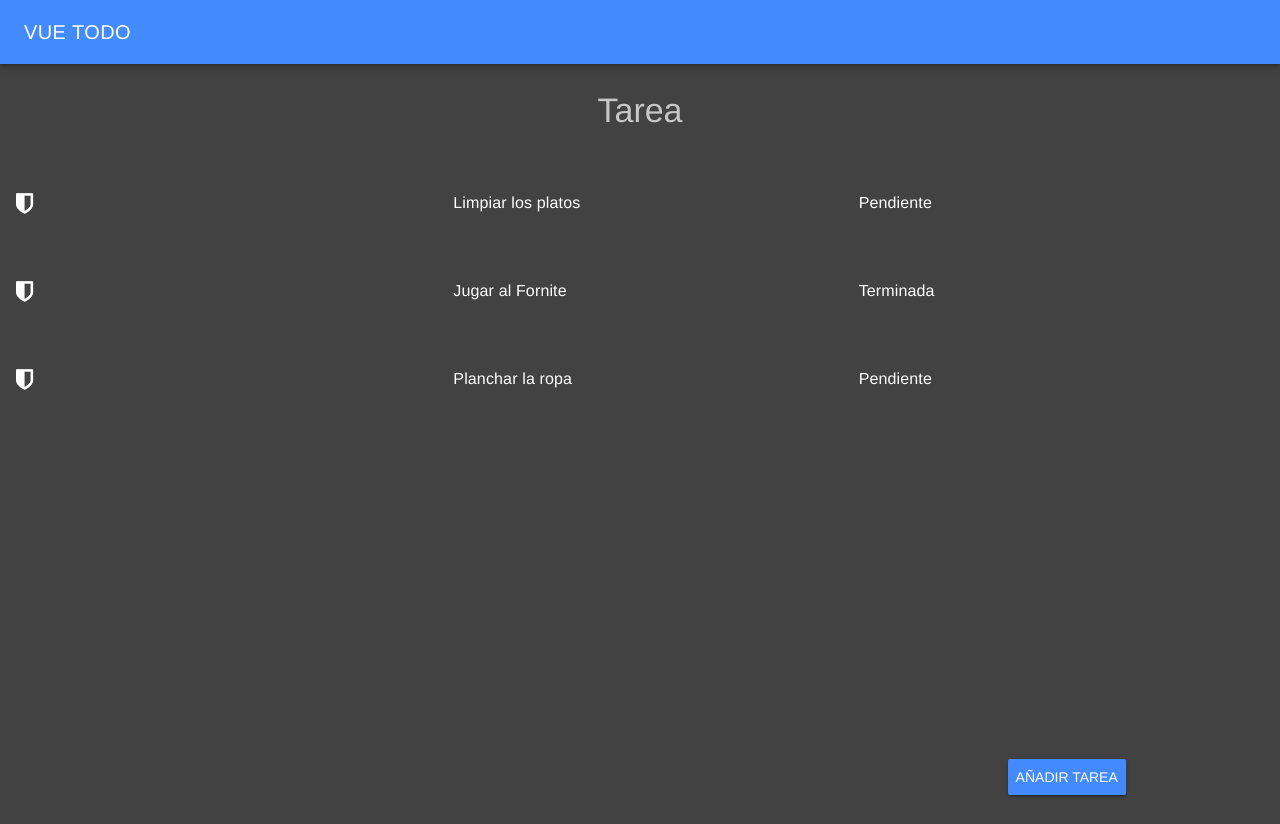
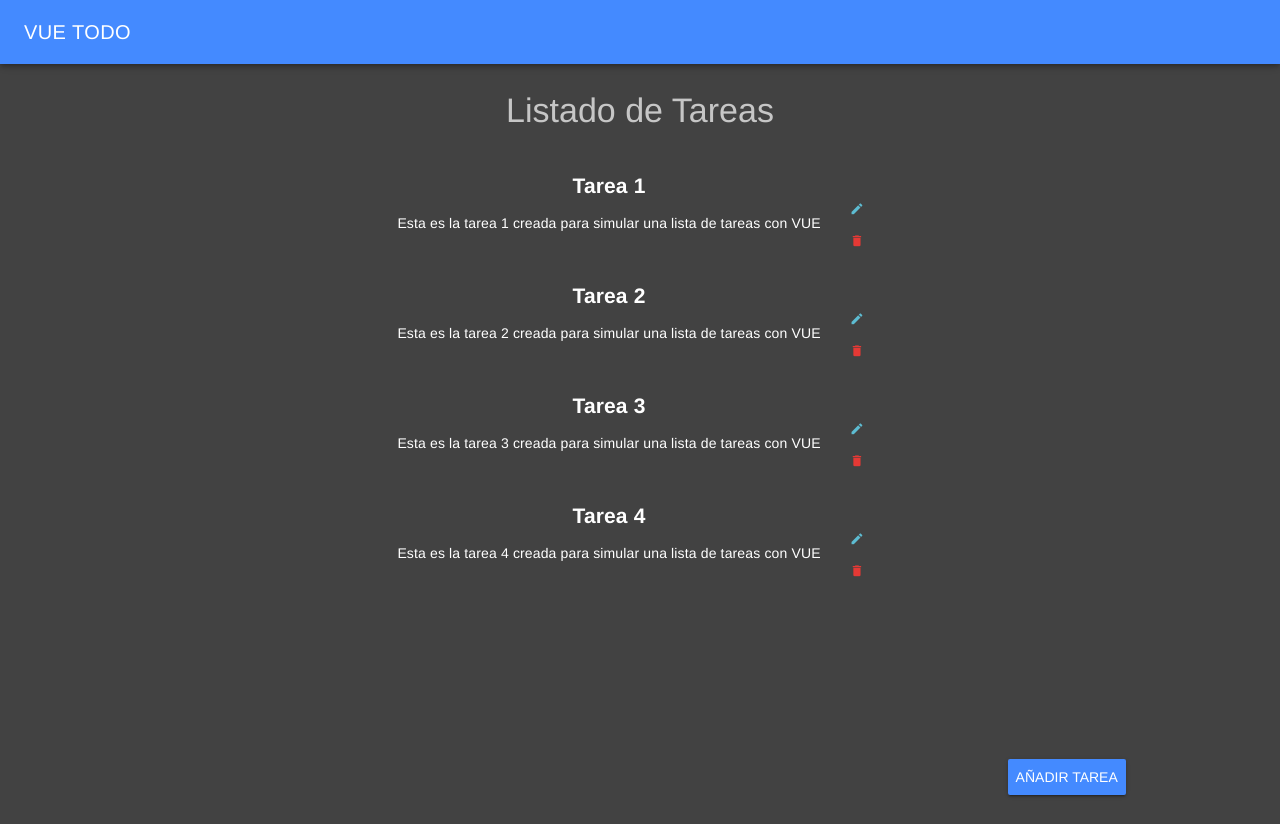
Before and after one commit to Unioviedu/TodoList-Vue, a Vue app: page / in a window 1280 px wide. Built offline with nearby package versions, Linux system fonts and the light colour scheme.

Commit message:
lista tareas

```diff
--- a/public/index.html
+++ b/public/index.html
@@ -5,6 +5,7 @@
     <meta http-equiv="X-UA-Compatible" content="IE=edge">
     <meta name="viewport" content="width=device-width,initial-scale=1.0">
     <link rel="icon" href="<%= BASE_URL %>favicon.ico">
+    <link href="https://fonts.googleapis.com/icon?family=Material+Icons" rel="stylesheet">
     <title>vue-todo</title>
   </head>
   <body>
--- /dev/null
+++ b/src/components/ListItem/index.vue
@@ -0,0 +1,30 @@
+<template src="./template.html"></template>
+
+<script>
+import MDIcon from 'vue-material/dist/components'
+
+export default {
+  name: 'ListItem',
+
+  components: {
+    MDIcon
+  },
+
+  props: {
+    id: Number,
+    title: String,
+    description: String,
+    done: {
+      type: Boolean,
+      default: false
+    }
+  },
+  methods: {
+    editTask: function () {
+      this.$router.push({ name: 'task', query: { id: this.id } })
+    }
+  }
+}
+</script>
+
+<style lang="scss" src="./styles.scss"></style>
--- /dev/null
+++ b/src/components/ListItem/styles.scss
@@ -0,0 +1,27 @@
+.icons {
+  display: flex;
+  flex-direction: column;
+  margin-top: 30px;
+  margin-left: 10px;
+}
+
+.icon {
+  transform: scale(0.6);
+}
+
+.deleteIcon {
+  color: #e53935 !important;
+}
+
+.editIcon {
+  color: #5DBCD2 !important;
+}
+
+.item {
+  display: flex;
+}
+
+.listItem {
+  display: flex;
+  flex-direction: column;
+}
--- /dev/null
+++ b/src/components/ListItem/template.html
@@ -0,0 +1,13 @@
+<div style="display: flex; margin: auto">
+    <div>
+        <h2>{{title}}</h2>
+        <span>{{description}}</span>
+    </div>
+
+    <div class="icons">
+        <md-button @click="editTask()" class="md-icon-button">
+            <md-icon class="icon editIcon">edit</md-icon>
+        </md-button>
+        <md-icon class="icon deleteIcon">delete</md-icon>
+    </div>
+</div>
--- a/src/router/index.js
+++ b/src/router/index.js
@@ -1,6 +1,7 @@
 import Vue from 'vue'
 import VueRouter from 'vue-router'
 import Home from '../views/home'
+import Task from '../views/task'
 
 Vue.use(VueRouter)
 
@@ -13,12 +14,14 @@ const routes = [
   {
     path: '/task',
     name: 'task',
-    component: () => import('../views/task')
+    params: true,
+    component: Task
   }
 ]
 
 const router = new VueRouter({
   mode: 'history',
+  // eslint-disable-next-line no-undef
   base: process.env.BASE_URL,
   routes
 })
--- a/src/views/home/index.vue
+++ b/src/views/home/index.vue
@@ -1,8 +1,42 @@
 <template src="./template.html"></template>
 <script>
+
+import ListItem from '@/components/ListItem/index.vue'
+
 export default {
   name: 'home',
   components: {
+    ListItem
+  },
+
+  mounted () {
+    if (this.$route.query.task) {
+      this.tasks.push(this.$route.query.task)
+    }
+  },
+  data () {
+    return { tasks: [
+      {
+        id: 1,
+        title: 'Tarea 1',
+        description: 'Esta es la tarea 1 creada para simular una lista de tareas con VUE'
+      },
+      {
+        id: 2,
+        title: 'Tarea 2',
+        description: 'Esta es la tarea 2 creada para simular una lista de tareas con VUE'
+      },
+      {
+        id: 3,
+        title: 'Tarea 3',
+        description: 'Esta es la tarea 3 creada para simular una lista de tareas con VUE'
+      },
+      {
+        id: 4,
+        title: 'Tarea 4',
+        description: 'Esta es la tarea 4 creada para simular una lista de tareas con VUE'
+      }
+    ] }
   },
   methods: {
     anadirTarea (_this) {
--- a/src/views/home/style.scss
+++ b/src/views/home/style.scss
@@ -10,7 +10,8 @@
 
     .body {
         flex: 0.85;
-        overflow: scroll;
+        flex-direction: row;
+        overflow: hidden;
     }
 
     .footer {
--- a/src/views/home/template.html
+++ b/src/views/home/template.html
@@ -1,28 +1,12 @@
 <div class="view home">
-    <md-content class="header">
-            <span class="md-display-1">Tarea</span>
+    <md-content class="header md-display-1">
+            <span class="md-display-1">Listado de Tareas</span>
     </md-content>
 
 
     <md-content class="body">
-        <md-list class="md-triple-line">
-            <md-list-item class="md-layout">
-                <md-icon class="md-layout-item fa fa-shield"></md-icon>
-                <span class="md-layout-item">Limpiar los platos</span>
-                <span class="md-layout-item md-list-item-text">Pendiente</span>
-            </md-list-item>
-
-            <md-list-item>
-                <md-icon class="md-layout-item fa fa-shield"></md-icon>
-                <span class="md-layout-item">Jugar al Fornite</span>
-                <span class="md-layout-item md-list-item-text">Terminada</span>
-            </md-list-item>
-
-            <md-list-item>
-                <md-icon class="md-layout-item fa fa-shield"></md-icon>
-                <span class="md-layout-item">Planchar la ropa</span>
-                <span class="md-layout-item md-list-item-text">Pendiente</span>
-            </md-list-item>
+        <md-list class="md-triple-line" v-for="task in tasks">
+            <ListItem :title="task.title" :description="task.description" :id="task.id"></ListItem>
         </md-list>
     </md-content>
 
@@ -34,5 +18,5 @@
                 <md-button class="md-primary md-raised" @click="anadirTarea(this)">Añadir Tarea</md-button>
             </div>
         </div>
-    </md-content >
+    </md-content>
 </div>
--- a/src/views/task/index.vue
+++ b/src/views/task/index.vue
@@ -2,11 +2,45 @@
 <script>
 export default {
   name: 'task',
+
+  data () {
+    return {
+      pageTitle: 'Nueva Tarea',
+      buttonText: 'Añadir',
+      description: '',
+      creatingTask: true,
+      title: ''
+    }
+  },
+  beforeMount () {
+    console.log('Vamos a editar la tarea con id: ', this.$route.query.id)
+    if (this.$route.query.id) {
+      this.pageTitle = 'Editar tarea'
+      this.buttonText = 'Guardar'
+      this.creatingTask = false
+    }
+  },
   components: {
   },
   methods: {
-    anadirTarea (_this) {
-      this.$router.push('/')
+    anadirTarea: function (_this) {
+      if (!this.creatingTask) {
+        this.$router.push('/')
+      } else {
+        this.$router.push({
+          name: 'home',
+          query: {
+            task: {
+              title: this.title,
+              description: this.description,
+              id: Math.floor(Math.random() * 1000) + 1
+            }
+          }
+        })
+      }
+    },
+    showTitle () {
+      console.log(this.title)
     }
   }
 }
--- a/src/views/task/style.scss
+++ b/src/views/task/style.scss
@@ -0,0 +1,9 @@
+.form-fields {
+  display: flex;
+  margin: auto;
+  flex-direction: column;
+}
+
+.my-button {
+  margin-top: 10px;
+}
--- a/src/views/task/template.html
+++ b/src/views/task/template.html
@@ -1,4 +1,16 @@
 <div class="view task">
-    <h1>Task works</h1>
-    <button @click="anadirTarea(this)">Añadir</button>
+    <h2>{{pageTitle}}</h2>
+    <div class="form-fields">
+        <form>
+            <label>Título</label>
+            <p>
+                <input @input="showTitle()" id="title" type="text" v-model="title">
+            </p>
+            <label>Descripción</label>
+            <p>
+                <input id="description" type="text" v-model="description">
+            </p>
+        </form>
+    </div>
+    <button class="my-button" @click="anadirTarea(this)">{{buttonText}}</button>
 </div>
```
Also changed, not shown: package.json (+3 -5 lines).
